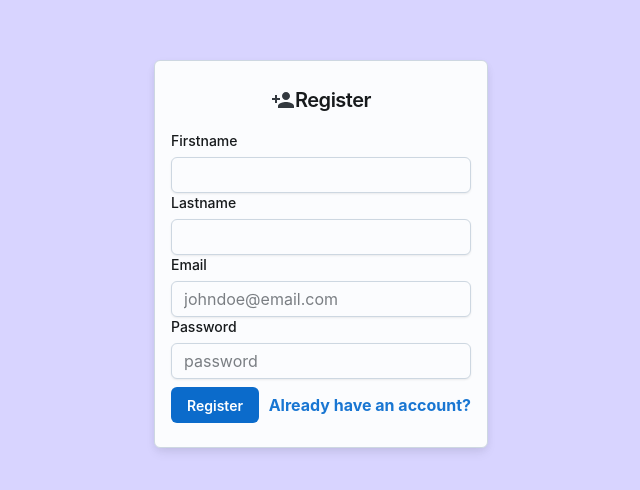
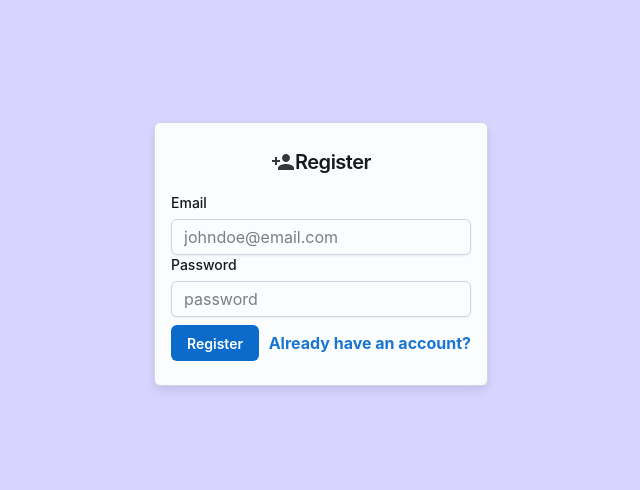
Before and after one commit to Rodriguezadrian/Frontend-test, a React (Vite) app: page /register in a window 1280 px wide. Shown: the part 114-604 px from the top of the page, without its empty margins (319-959 px from the left). Built offline with nearby package versions, Linux system fonts and the light colour scheme.

Commit message:
add register

```diff
--- a/src/components/Sidebar.jsx
+++ b/src/components/Sidebar.jsx
@@ -190,7 +190,7 @@ const Sidebar = () => {
           >
             <MenuIcon />
           </IconButton>
-          <Typography variant="h6">Navbar</Typography>
+          <Typography variant="h6">CellZone</Typography>
         </Toolbar>
       </AppBar>
 
--- a/src/pages/Login.jsx
+++ b/src/pages/Login.jsx
@@ -12,7 +12,7 @@ import LockIcon from "@mui/icons-material/Lock";
 import { Link, useNavigate } from "react-router-dom";
 import { login } from "../redux/userSlice";
 import axios from "axios";
-import { useDispatch } from "react-redux";
+import { useDispatch, useSelector } from "react-redux";
 
 function Login() {
   const [email, setEmail] = useState("admin@gmail.com");
--- a/src/pages/Register.jsx
+++ b/src/pages/Register.jsx
@@ -10,25 +10,23 @@ import {
 } from "@mui/joy";
 import PersonAddIcon from "@mui/icons-material/PersonAdd";
 import { Link } from "react-router-dom";
+import axios from "axios";
 
 function Register() {
   const [email, setEmail] = useState("");
   const [password, setPassword] = useState("");
-  const [firstname, setFirstname] = useState("");
-  const [lastname, setLastname] = useState("");
 
   const handleRegister = async (e) => {
     e.preventDefault();
     try {
       const response = await axios({
-        url: `${import.meta.env.VITE_API_URL}/token/admin`,
+        url: `${import.meta.env.VITE_API_URL}/admins`,
         method: "post",
-        data: { email, password, firstname, lastname },
+        data: { email, password },
       });
 
-      if (response.data.token) {
-        dispatch(login(response.data));
-        navigate("/");
+      if (response.data) {
+        navigate("/login");
       }
     } catch (error) {
       console.log(error);
@@ -72,24 +70,6 @@ function Register() {
           </Typography>
         </Box>
         <form onSubmit={handleRegister}>
-          <FormControl>
-            <FormLabel>Firstname</FormLabel>
-            <Input
-              name="firstname"
-              type="text"
-              value={firstname}
-              onChange={(e) => setFirstname(e.target.value)}
-            />
-          </FormControl>
-          <FormControl>
-            <FormLabel>Lastname</FormLabel>
-            <Input
-              name="lastname"
-              type="text"
-              value={lastname}
-              onChange={(e) => setLastname(e.target.value)}
-            />
-          </FormControl>
           <FormControl>
             <FormLabel>Email</FormLabel>
             <Input
```
